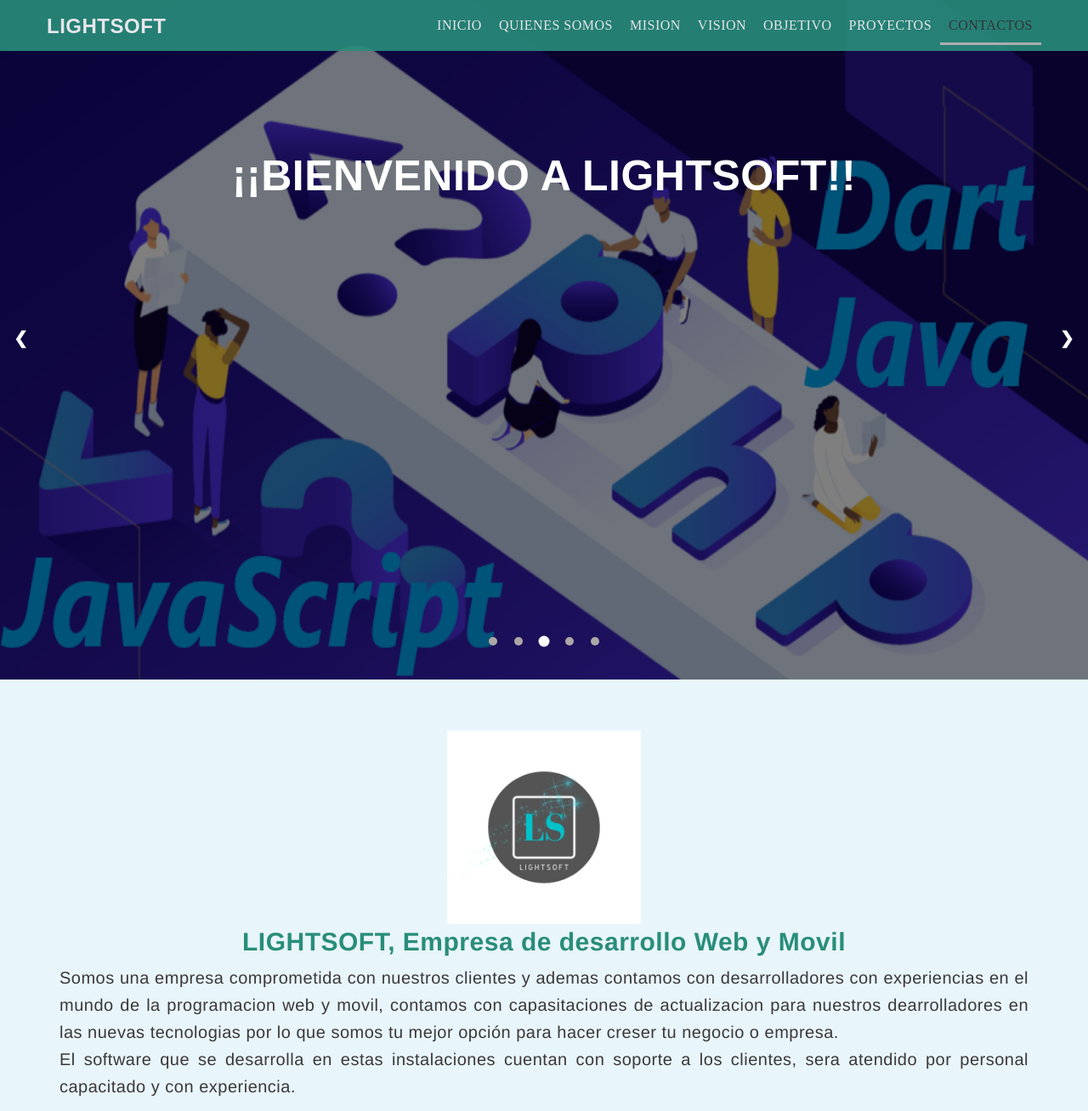
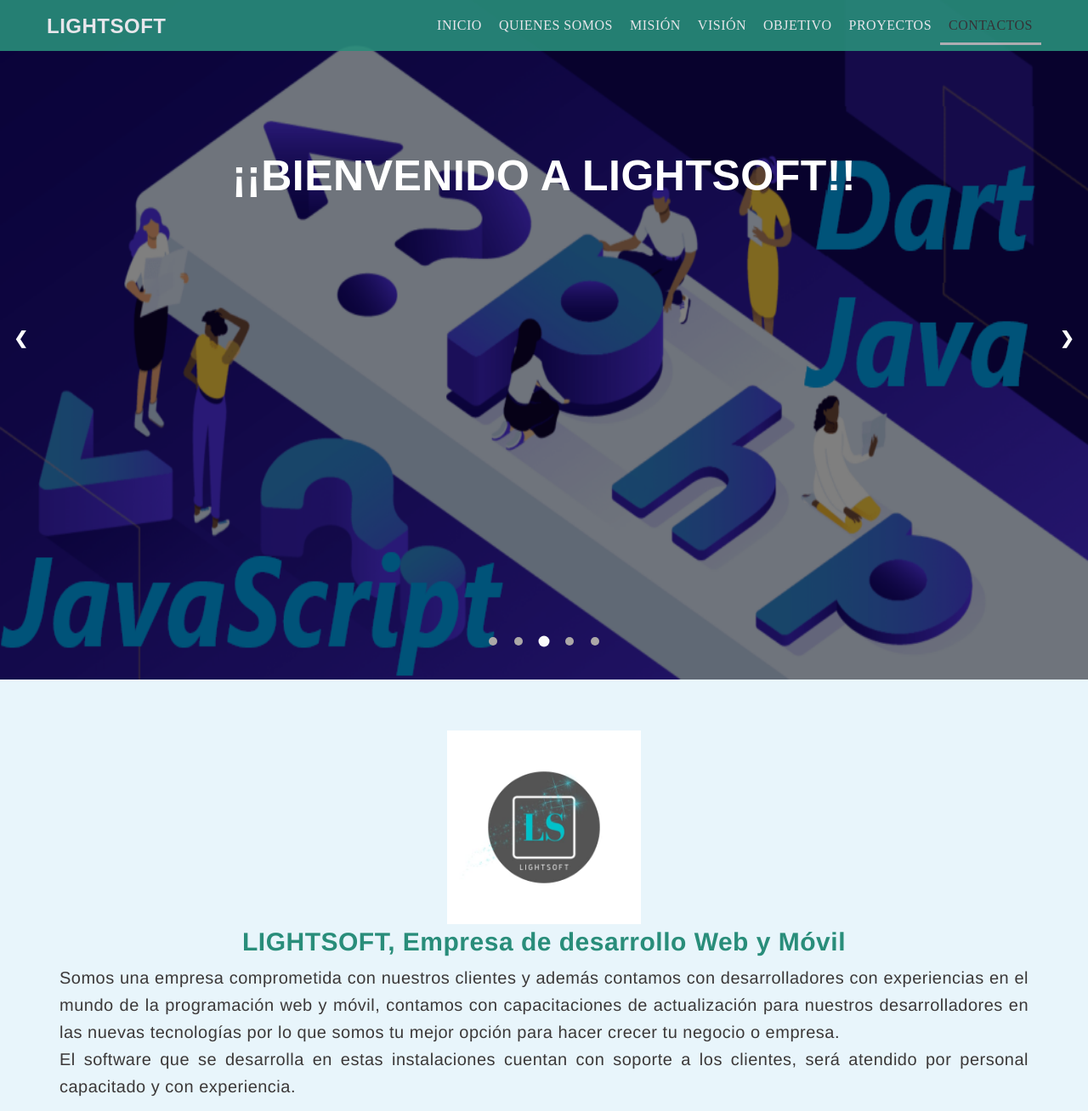
Before and after one commit to gilberto-vi-ro/organizapp, a PHP site: page / in a window 1280 px wide. Shown: the top 1308 px of the page at 85% size. Run offline with PHP 8.4, Linux system fonts and the light colour scheme; a stand-in replaces the project's code that opens the database connection; some libraries are stand-ins or nearby versions.

Commit message:
correccion ortografica de welcome

```diff
--- a/mvc/view/welcome.php
+++ b/mvc/view/welcome.php
@@ -47,8 +47,8 @@
                   <ul class="nav navbar-nav navbar-right">
                     <li class="ref-id active"><a href="#main-header">Inicio</a></li>
                     <li class="ref-id"><a href="#quien-somos">  Quienes somos</a></li>
-                    <li class="ref-id"><a href="#mision">Mision</a></li>
-                    <li class="ref-id"><a href="#vision">Vision</a></li>
+                    <li class="ref-id"><a href="#mision">Misión</a></li>
+                    <li class="ref-id"><a href="#vision">Visión</a></li>
                     <li class="ref-id"><a href="#objetivo">Objetivo</a></li>
                     <li class="ref-id"><a href="#proyect">Proyectos</a></li>
                     <li class="ref-id"><a href="#contact">Contactos</a></li>
@@ -73,7 +73,7 @@
                     <div class="bg-color" >
                          <div class="banner-info text-center wow fadeIn delay-05s">
                             <h1 class="bnr-title">¿Qué <span>Esperas?</span></h1>
-                            <h2 class="bnr-sub-title">!Prueva nuestras App¡</h2>
+                            <h2 class="bnr-sub-title">!Prueba nuestras App¡</h2>
                           </div>
                     </div>
                 </div>
@@ -102,7 +102,7 @@
                 </div>
                 <div class="slider slide5"><!-- slide 5 --><img class="img-responsive-slide" src="<?= BASE_URL ?>public/img/bg/slider3.jpg">
                      <div class="banner-info text-center wow fadeIn delay-05s">
-                        <h2 class="bnr-sub-title"> Aplicaciones Moviles</h2>
+                        <h2 class="bnr-sub-title"> Aplicaciones Móviles</h2>
                       </div>
                 </div>
             </div>
@@ -127,8 +127,8 @@
               <div class="item-im">
                 <img class="log_em" src="<?= BASE_URL ?>public/img/icon/logoEmpresa.jpg">
               </div>
-              <label>LIGHTSOFT, Empresa de desarrollo Web y Movil</label>
-              <p id="text">Somos una empresa comprometida con nuestros clientes y ademas  contamos con desarrolladores con experiencias en el mundo de la programacion web y movil, contamos con capasitaciones de actualizacion para nuestros dearrolladores en las nuevas tecnologias por lo que somos tu mejor opción para hacer creser tu negocio o empresa. <br>El software que se desarrolla en estas instalaciones cuentan con soporte a los clientes, sera atendido por personal capacitado y con experiencia.</p>
+              <label>LIGHTSOFT, Empresa de desarrollo Web y Móvil</label>
+              <p id="text">Somos una empresa comprometida con nuestros clientes y además  contamos con desarrolladores con experiencias en el mundo de la programación web y móvil, contamos con capacitaciones de actualización para nuestros desarrolladores en las nuevas tecnologías por lo que somos tu mejor opción para hacer crecer tu negocio o empresa. <br>El software que se desarrolla en estas instalaciones cuentan con soporte a los clientes, será atendido por personal capacitado y con experiencia.</p>
             </div>
           </div>
 
@@ -137,7 +137,7 @@
               <figure><a href="#">
                 <img src="<?= BASE_URL ?>public/img/project/pro1.jpg" class="img-responsive" style="height: 250px" >
                 <figcaption>
-                  <h2>Lightsoft</h2>
+                  <h2>LightSoft</h2>
                   <p>Alta calidad de nuestros sistemas.</p>
                 </figcaption></a>
               </figure>
@@ -146,7 +146,7 @@
               <figure><a href="#">
                 <img src="<?= BASE_URL ?>public/img/project/pro2.jpg" class="img-responsive" style="height: 250px">
                 <figcaption>
-                  <h2>Lightsoft</h2>
+                  <h2>LightSoft</h2>
                   <p>Satisfacemos las necesidades de pequeñas, medianas y grandes empresas.</p>
                 </figcaption><a/>
               </figure>
@@ -155,7 +155,7 @@
               <figure><a href="#">
                 <img src="<?= BASE_URL ?>public/img/project/pro4.png" class="img-responsive" style="height: 250px">
                 <figcaption>
-                  <h2>Lightsoft</h2>
+                  <h2>LightSoft</h2>
                   <p>La responsabilidad, talento e innovación son parte fundamentales que complementan nuestra empresa.</p>
                 </figcaption><a/>
               </figure>
@@ -251,7 +251,7 @@
               <div class="col-md-4 col-sm-6 col-xs-12">
                 <div class="blog-sec">
                   <div class="blog-img">
-                    <h3>OrganizApp</h3> <p>Es una aplicacion web que tiene como objetivo organizar las tareas o actividades de un usuario indicándole la fecha de entrega de cada una, manteniendo tres estados: pendiente, listo y entregado.  <a href="<?= BASE_URL ?>login" style="font-size: 16px ">< visitar ></a> </p>
+                    <h3>OrganizApp</h3> <p>Es una aplicación  web que tiene como objetivo organizar las tareas o actividades de un usuario indicándole la fecha de entrega de cada una, manteniendo tres estados: pendiente, listo y entregado.  <a href="<?= BASE_URL ?>login" style="font-size: 16px ">< visitar ></a> </p>
                   </div>
 
                    <div class="portfolio-item padding-right-zero mr-btn-15" height="150%">
@@ -259,7 +259,7 @@
                         <img src="<?= BASE_URL ?>public/img/icon/logoapp.png" class="img-responsive" style="height: 250px" >
                         <figcaption>
                           <h2>OrganizApp</h2>
-                          <p>Organiza tus actividaes y respalda tus archivos listos en la nube.</p>
+                          <p>Organiza tus actividades  y respalda tus archivos listos en la nube.</p>
                         </figcaption></a>
                       </figure>
                     </div>
@@ -269,7 +269,7 @@
                 <div class="blog-sec">
                   <div class="blog-img">
                     <h3 >English Game</h3>
-                    <p>Es una aplicacion para aprender ingles basico, su objetivo es presentar un juego con palabras en ingles para que los alumnos se vayan familiarizando y mejorando su nivel de ingles. <a href="<?= BASE_URL ?>../englishGame">< visitar ></a> </p></p>
+                    <p>Es una aplicación para aprender ingles básico, su objetivo es presentar un juego con palabras en ingles para que los alumnos se vayan familiarizando y mejorando su nivel de ingles. <a href="<?= BASE_URL ?>../englishGame">< visitar ></a> </p></p>
                   </div>
 
                   <div class="portfolio-item padding-right-zero mr-btn-15"  height="150%">
@@ -287,7 +287,7 @@
                 <div class="blog-sec">
                     <div class="blog-img">
                      <h3 >Backup-Restore</h3>
-                     <p>Es una aplicacion para hacer backup y restore de una base de datos, la aplicacion soporta el gestor de base de datos MySql y MariaDB, y se espera que un futuro soporte otros gestores. <a href="<?= BASE_URL ?>../Backup-Restore">< visitar > </a> </p></p>
+                     <p>Es una aplicación para hacer backup y restore de una base de datos, la aplicación soporta el gestor de base de datos MySql y MariaDB, y se espera que un futuro soporte otros gestores. <a href="<?= BASE_URL ?>../Backup-Restore">< visitar > </a> </p></p>
                     </div>
 
                     <div class="portfolio-item padding-right-zero mr-btn-15"  height="150%">
@@ -295,7 +295,7 @@
                         <img src="<?= BASE_URL ?>public/img/project/backup-restore-gl.png" class="img-responsive" style="height: 250px">
                         <figcaption>
                           <h2>Backup-Restore</h2>
-                          <p>Respalda y restatura de manera rápida tu base de datos.</p>
+                          <p>Respalda y restaura  de manera rápida tu base de datos.</p>
                         </figcaption><a/>
                       </figure>
                     </div>
@@ -310,13 +310,13 @@
       <div class="container">
         <div class="row">
           <div class="col-md-12 text-center white">
-              <h2 class="service-title pad-bt15"><!-- Mantente en contacto con nosotros. -->Siguenos en nuestras redes sosiales </h2>
+              <h2 class="service-title pad-bt15"><!-- Mantente en contacto con nosotros. -->Síguenos en nuestras redes sociales </h2>
               <p></p>
             <!-- <p class="sub-title pad-bt15">Lorem ipsum dolor sit amet, consectetur adipiscing elit, sed do eiusmod<br>tempor incididunt ut labore et dolore magna aliqua.</p> -->
           </div>
           <div class="col-md-6 col-sm-6 col-xs-12">
             <div class="loction-info white contact-center-x">
-              <p style="color: #E8F5FB "><i><img src="<?= BASE_URL ?>public/img/icon/Marker.png"></i>C.P: 29740, Rayon, Chiapas</p>
+              <p style="color: #E8F5FB "><i><img src="<?= BASE_URL ?>public/img/icon/Marker.png"></i>C.P: 29740, Rayón, Chiapas</p>
               <p style="color: #E8F5FB "><i><img src="<?= BASE_URL ?>public/img/icon/Gmail.png"></i>lightsoft@gmail.com</p>
               <p style="color: #E8F5FB "><i><img src="<?= BASE_URL ?>public/img/icon/Phone.png"></i>+52 919 153 8136</p>
               <p style="color: #E8F5FB "><i><img src="<?= BASE_URL ?>public/img/icon/WhatsApp.png"></i>+52 919 153 8136</p>
@@ -377,7 +377,7 @@
         </footer>
     </div-->
     <div class="copyright">
-          <span class="small"> &copy; lightsoft.com</span>
+          <span class="small"> &copy; lightSoft.com</span>
     </div>
 
   <!---->
```
